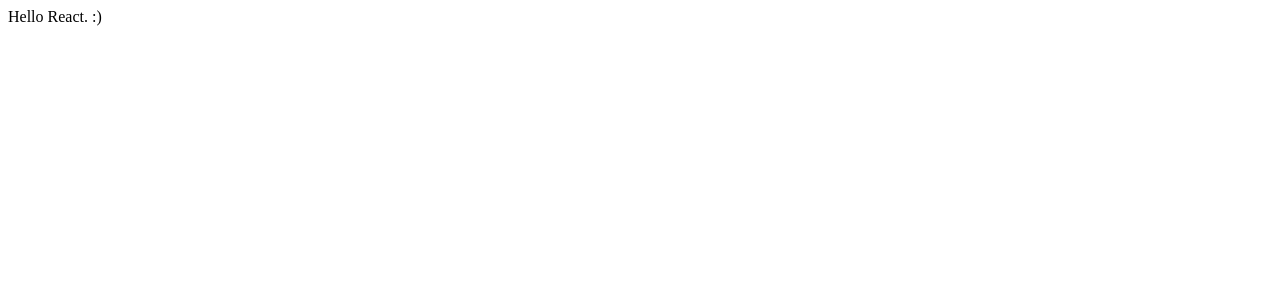
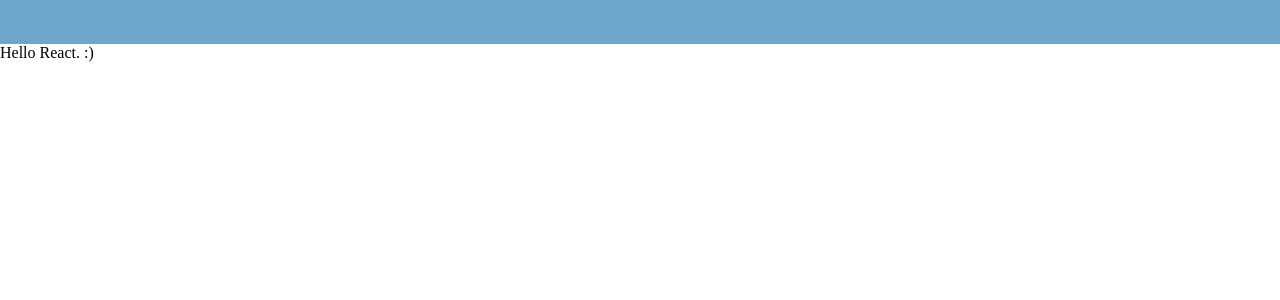
Before and after one commit to KevvKo/weather-app, a React (Create React App) app in the folder client/: page / in a window 1280 px wide. Shown: the top 300 px of the page. Built offline with nearby package versions, Linux system fonts and the light colour scheme.

Commit message:
add layout-components and change to css

```diff
--- a/client/src/components/App.js
+++ b/client/src/components/App.js
@@ -1,9 +1,15 @@
-import '../scss/App.scss';
+import '../css/App.css';
+
+import Header from './Header'
+import Main from './Main'
+import Footer from './Footer'
 
 function App() {
   return (
     <div>
-      Hello React. :)
+      <Header/>
+      <Main/>
+      <Footer/>
     </div>
   );
 }
--- /dev/null
+++ b/client/src/components/Footer.js
@@ -0,0 +1,11 @@
+import '../css/Footer.css'
+
+function Footer() {
+  return (
+    <div className="footer">
+        <footer></footer>
+    </div>
+  );
+}
+
+export default Footer;
--- /dev/null
+++ b/client/src/components/Header.js
@@ -0,0 +1,11 @@
+import '../css/Header.css';
+
+function Header() {
+  return (
+    <div className="header">
+        <header></header>
+    </div>
+  );
+}
+
+export default Header;
--- /dev/null
+++ b/client/src/components/Main.js
@@ -0,0 +1,11 @@
+import '../css/Main.css'
+
+function Main() {
+  return (
+    <div className="main">
+      Hello React. :)
+    </div>
+  );
+}
+
+export default Main;
--- /dev/null
+++ b/client/src/css/Header.css
@@ -0,0 +1,6 @@
+.header{
+    background-color: var(--primary-color);
+    width: 100%;
+    height: 44px;
+
+}
--- /dev/null
+++ b/client/src/css/Variables.css
@@ -0,0 +1,22 @@
+html{
+
+    /* colors */
+    --primary-color:     #6ea6cc;
+    --second-color:      #33719b;
+    --accent-color:      #1956ff;
+
+    --success-color:     #1f9326;
+    --warning-color:     #d6641d;
+    --error-color:       #c42525;
+
+    /* font */
+    --font-family:       "Open Sans";
+
+    --font-size-larg:    1.125rem;
+    --font-size-normal:  1rem;
+    --font-size-small:   0.875rem;
+
+    --font-weight-bold:      600;
+    --font-weight-regular:   400;
+    --font-weight-light:     200;
+}
--- /dev/null
+++ b/client/src/css/index.css
@@ -0,0 +1,3 @@
+html, body{
+    margin: 0;
+}
--- a/client/src/index.js
+++ b/client/src/index.js
@@ -1,8 +1,9 @@
 import React from 'react';
 import ReactDOM from 'react-dom';
-import './index.css';
 import App from './components/App';
 import reportWebVitals from './reportWebVitals';
+import './css/index.css';
+import './css/Variables.css';
 
 ReactDOM.render(
   <React.StrictMode>
--- a/client/src/scss/App.scss
+++ /dev/null
@@ -1,20 +0,0 @@
-// colors
-
-$primary-color:     #6ea6cc;
-$second-color:      #33719b;
-$accent-color:     #1956ff;
-
-$success-color:     #1f9326;
-$warning-color:     #d6641d;
-$error-color:       #c42525;
-
-// font
-$font-family:       "Open Sans";
-
-$font-size-larg:    1.125rem;
-$font-size-normal:  1rem;
-$font-size-small:   0.875rem;
-
-$font-weight-bold:      600;
-$font-weight-regular:   400;
-$font-weight-light:     200;
```
Also changed, not shown: client/src/css/App.css (added), client/src/css/Footer.css (added), client/src/css/Main.css (added).
